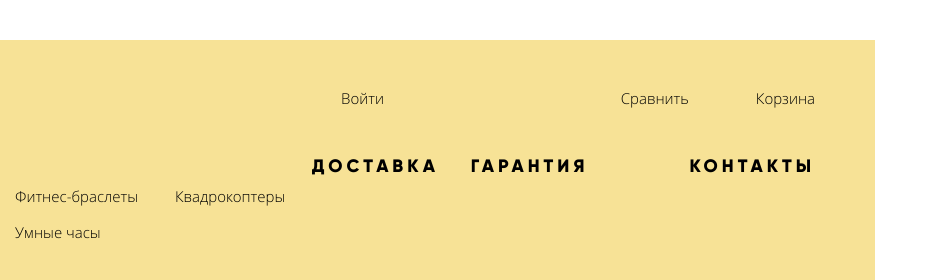
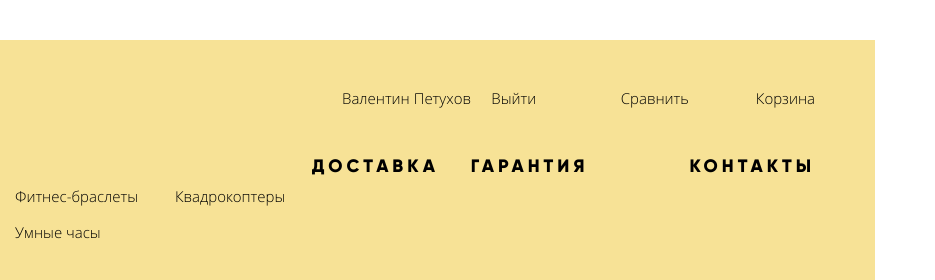
Before and after one commit to kildyashovD/386471-device, a plain HTML site: page catalog.html in a window 1280 px wide. Shown: the top 280 px of the page, 345-1280 px from the left. Drawn offline with Linux system fonts and the light colour scheme; files whose address does not match are found by name.

Commit message:
внес правки в user-action

```diff
--- a/catalog.html
+++ b/catalog.html
@@ -33,7 +33,9 @@
 
         <ul class="user-action">
 
-          <li class="user-action__item"><a href="#" class="user-action__login">Войти</a></li>
+          <li class="user-action__item"><a href="#" class="user-action__account">Валентин Петухов</a></li>
+
+          <li class="user-action__item"><a href="#" class="user-action__logout">Выйти</a></li>
 
           <li class="user-action__item"><a href="#" class="user-action__compair">Сравнить</a></li>
 
--- a/css/main.css
+++ b/css/main.css
@@ -304,6 +304,15 @@ html {
 
 .user-action__item:first-child {
   width: 300px;
+}
+
+.catalog-page .user-action__item:first-child {
+  width: 197px;
+  padding-left: 47px;
+}
+
+.catalog-page .user-action__item:nth-child(2) {
+  width: 104px;
 }
 
 .user-action-form__btn {
```
